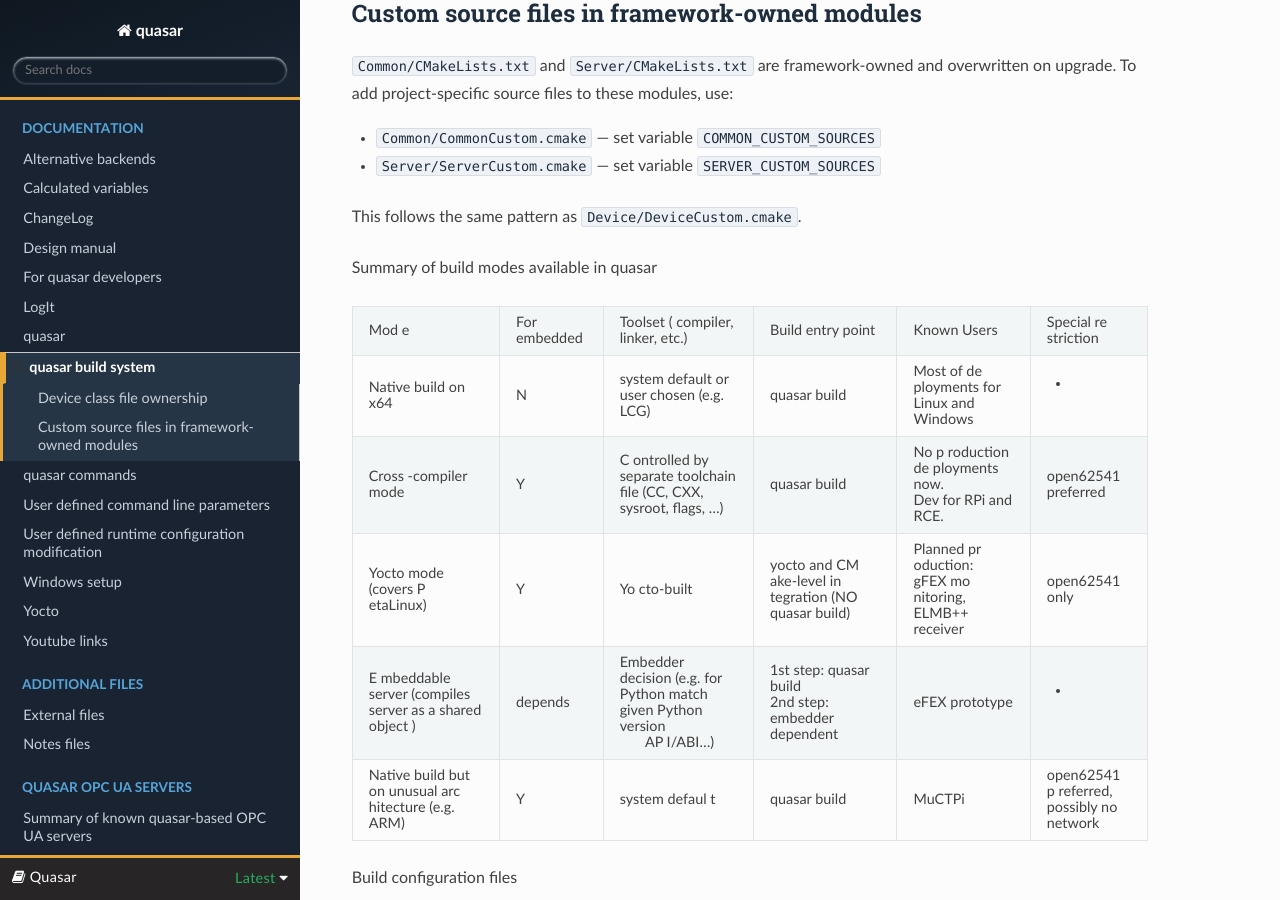
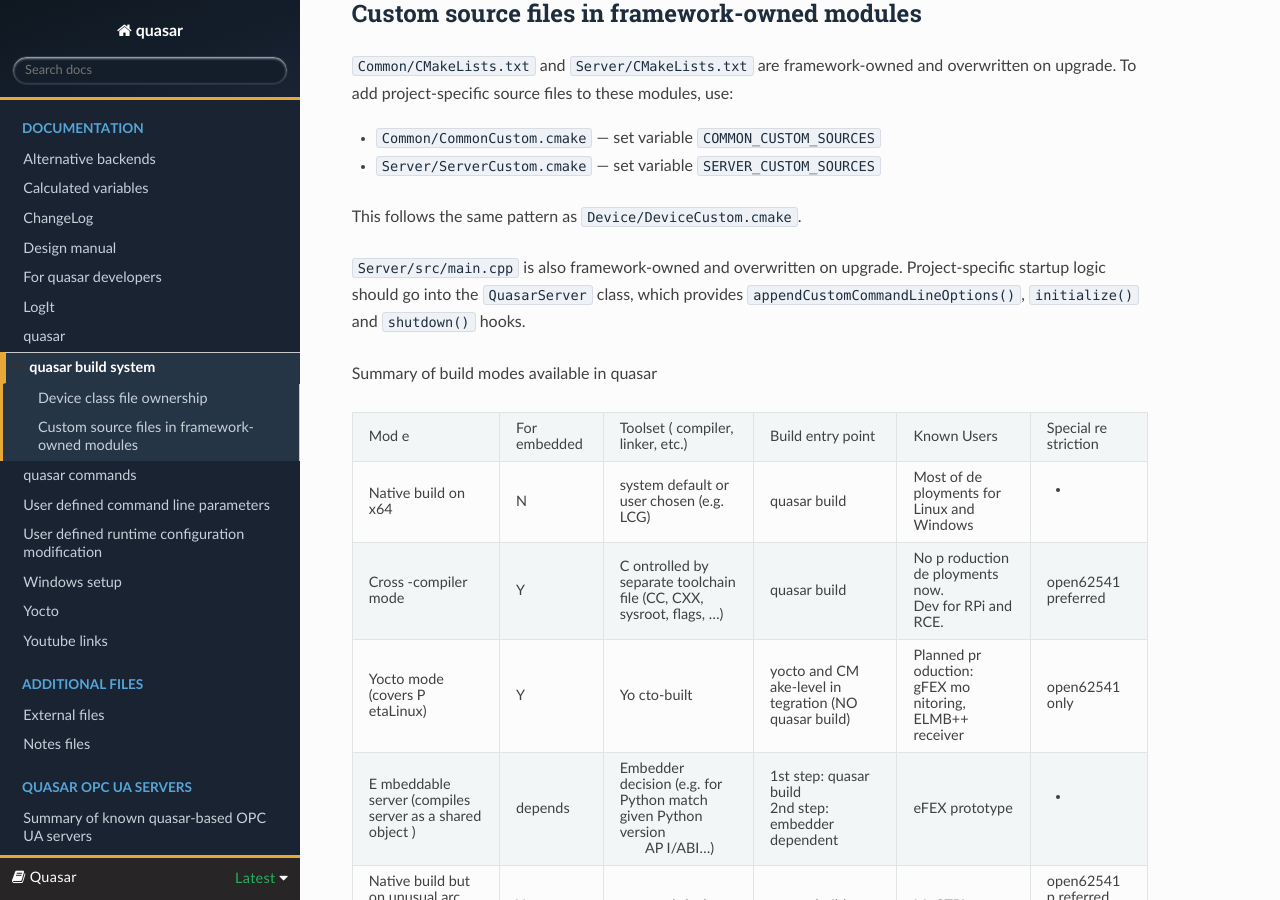
Before and after one commit to quasar-team/quasar, a Sphinx documentation site: the page built from Documentation/source/quasarBuildSystem.rst, in a window 1280 px wide and 900 px high, scrolled down 2617 px. Built offline with Sphinx 7.4.7 and the Read the Docs theme 3.1.0, drawn with Linux system fonts in a browser that asks for light colours.

Commit message:
Document main.cpp framework-ownership and QuasarServer hooks

```diff
--- a/Documentation/source/quasarBuildSystem.rst
+++ b/Documentation/source/quasarBuildSystem.rst
@@ -140,6 +140,11 @@
 - ``Server/ServerCustom.cmake`` — set variable ``SERVER_CUSTOM_SOURCES``
 
 This follows the same pattern as ``Device/DeviceCustom.cmake``.
+
+``Server/src/main.cpp`` is also framework-owned and overwritten on upgrade.
+Project-specific startup logic should go into the ``QuasarServer`` class,
+which provides ``appendCustomCommandLineOptions()``, ``initialize()`` and
+``shutdown()`` hooks.
 
 Summary of build modes available in quasar
 
```
